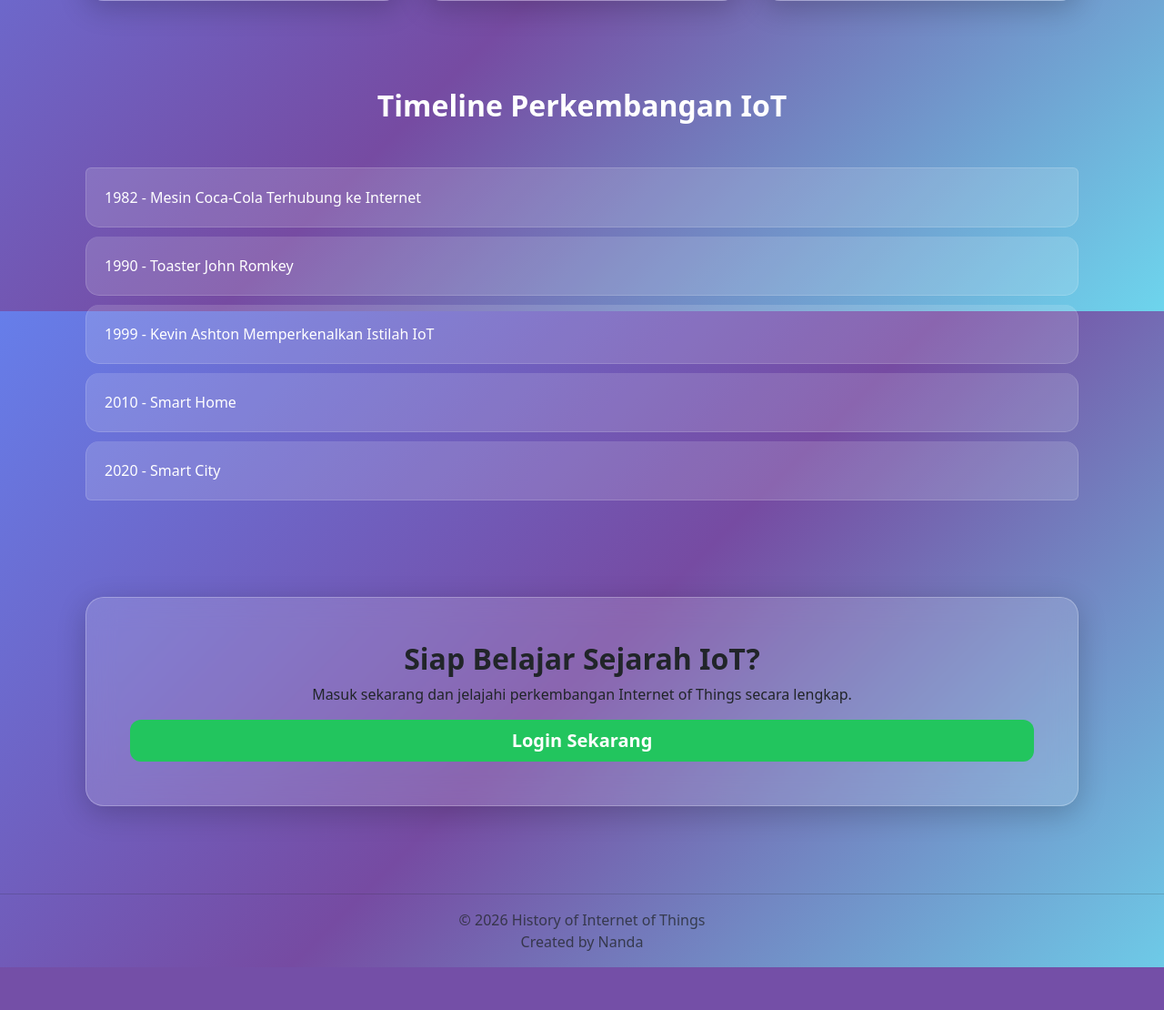
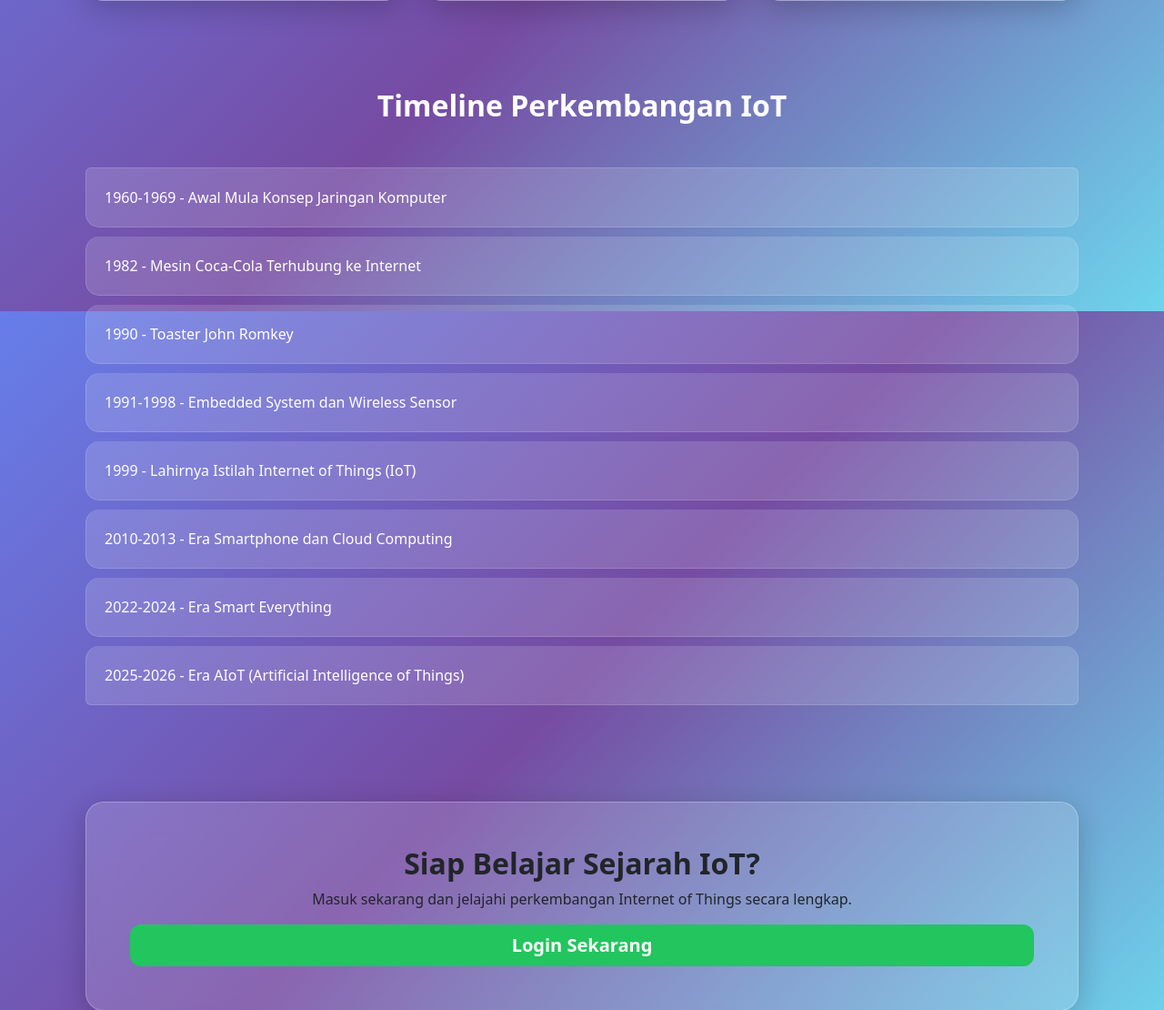
Before and after one commit to IlhamAnanda098/Iot-History, a Flask app: page / in a window 1280 px wide. Shown: the part 1258-2368 px from the top of the page at 91% size. Before the commit the page ends 2321 px from the top, so only its background shows below. Run offline with Flask 3, Linux system fonts and the light colour scheme.

```diff
--- a/templates/index.html
+++ b/templates/index.html
@@ -122,6 +122,12 @@ Timeline Perkembangan IoT
 
 <a href="/login" class="list-group-item">
 
+1960-1969 - Awal Mula Konsep Jaringan Komputer
+
+</a>
+
+<a href="/login" class="list-group-item">
+
 1982 - Mesin Coca-Cola Terhubung ke Internet
 
 </a>
@@ -134,19 +140,32 @@ Timeline Perkembangan IoT
 
 <a href="/login" class="list-group-item">
 
-1999 - Kevin Ashton Memperkenalkan Istilah IoT
+1991-1998 - Embedded System dan Wireless Sensor
 
 </a>
 
 <a href="/login" class="list-group-item">
 
-2010 - Smart Home
+1999 - Lahirnya Istilah Internet of Things (IoT)
+</a>
+
+<a href="/login" class="list-group-item">
+
+2010-2013 - Era Smartphone dan Cloud Computing
 
 </a>
 
 <a href="/login" class="list-group-item">
 
-2020 - Smart City
+2022-2024 - Era Smart Everything
+
+</a>
+
+</a>
+
+<a href="/login" class="list-group-item">
+
+2025-2026 - Era AIoT (Artificial Intelligence of Things)
 
 </a>
 
```
